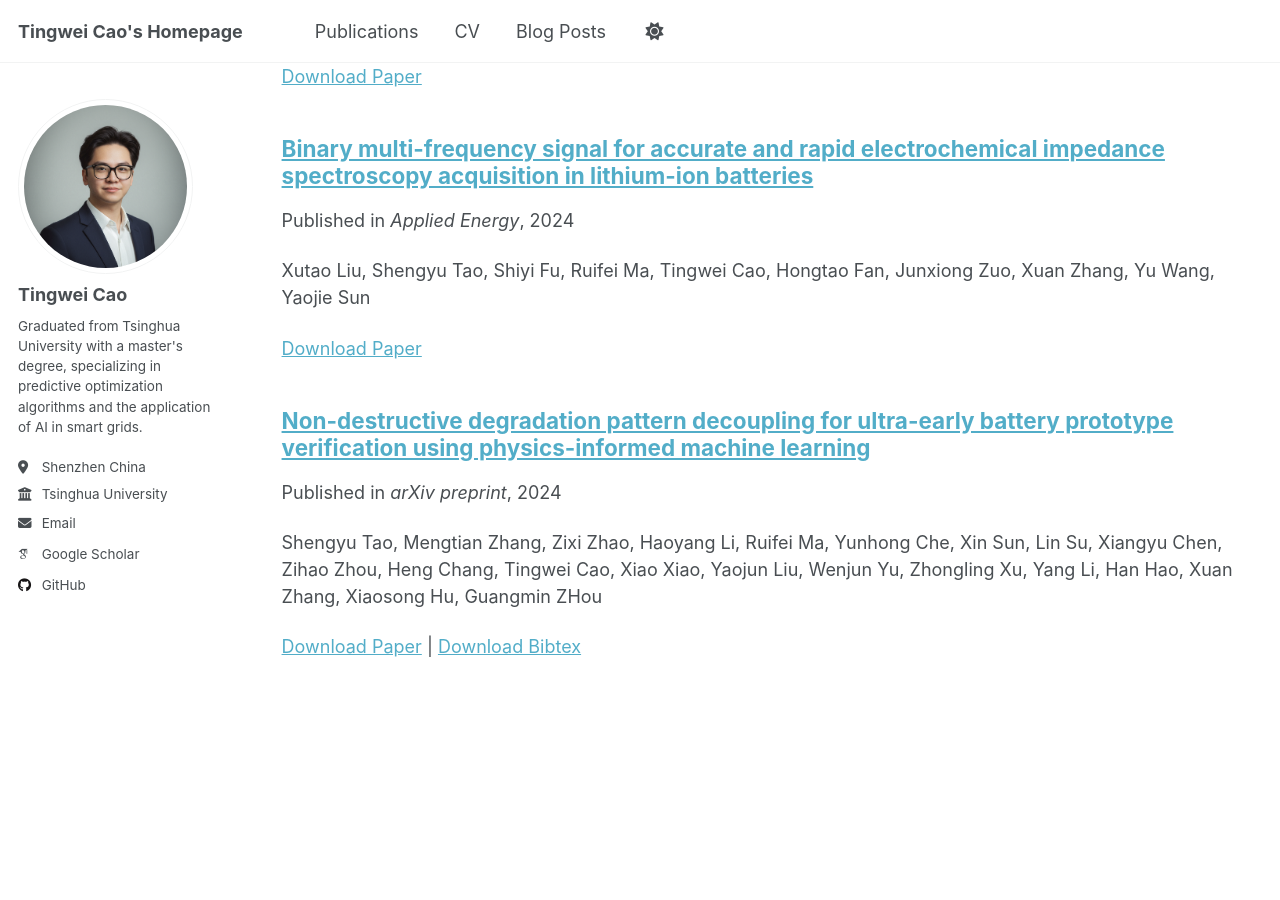
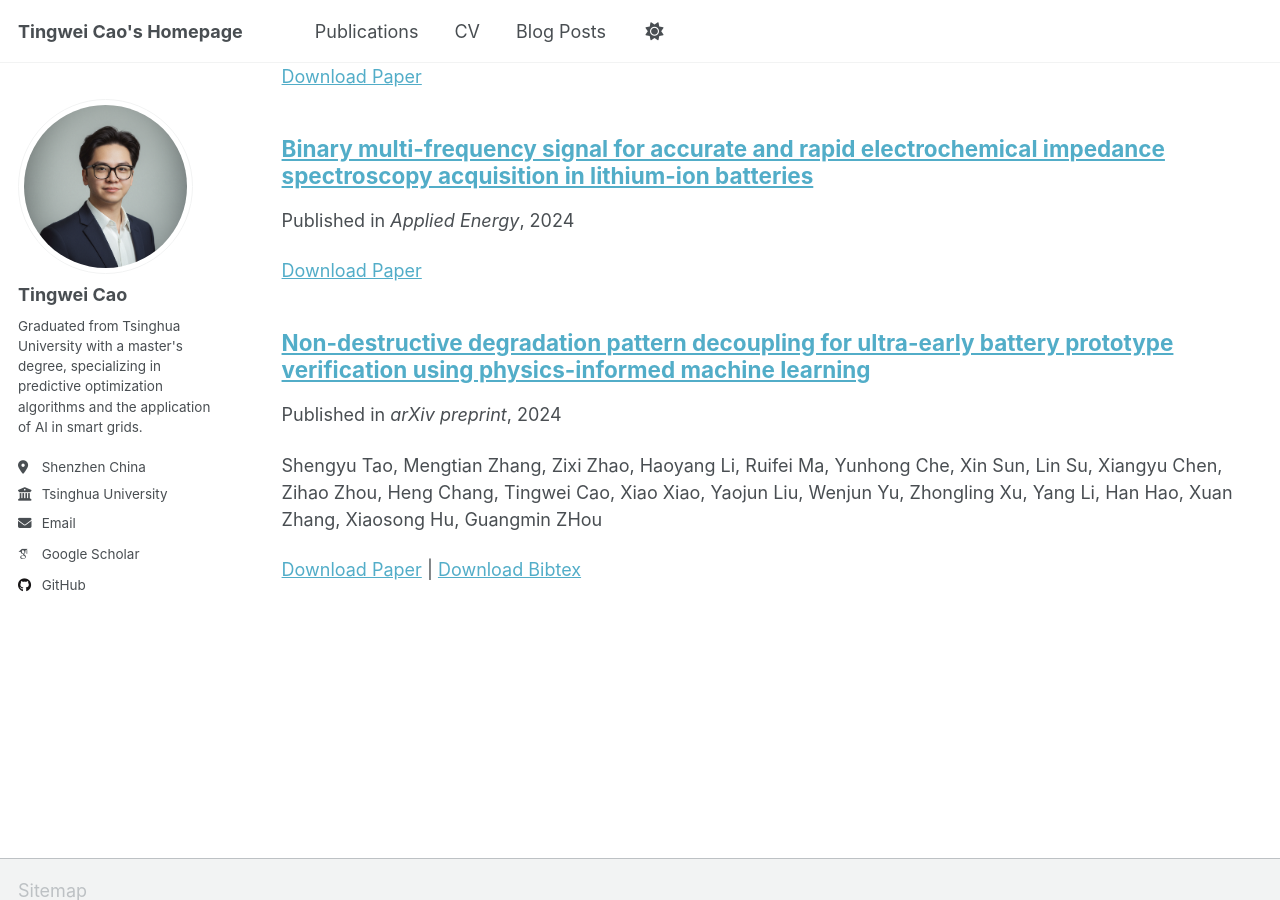
Before and after one commit to tingweicao/tingweicao.github.io, a Jekyll site: the page built from _pages/publications.html, in a window 1280 px wide and 900 px high, scrolled down 713 px. Built offline with Jekyll 4.4.1, drawn with Linux system fonts in a browser that asks for light colours; some web fonts are replaced; a script that is not in the unit is left out.

Commit message:
Update Binary multi-frequency signal for accurate and rapid electrochemical impedance spectroscopy acquisition in lithium-ion batteries.md

```diff
--- a/_publications/Binary multi-frequency signal for accurate and rapid electrochemical impedance spectroscopy acquisition in lithium-ion batteries.md
+++ b/_publications/Binary multi-frequency signal for accurate and rapid electrochemical impedance spectroscopy acquisition in lithium-ion batteries.md
@@ -3,7 +3,7 @@ title: "Binary multi-frequency signal for accurate and rapid electrochemical imp
 collection: publications
 category: manuscripts
 permalink: /publication/Binary multi-frequency signal for accurate and rapid electrochemical impedance spectroscopy acquisition in lithium-ion batteries
-excerpt: 'Xutao Liu, Shengyu Tao, Shiyi Fu, Ruifei Ma, Tingwei Cao, Hongtao Fan, Junxiong Zuo, Xuan Zhang, Yu Wang, Yaojie Sun'
+excerpt:
 date: 2024-06-15
 venue: 'Applied Energy'
 paperurl: 'https://academicpages.github.io/files/paper2.pdf'
```
